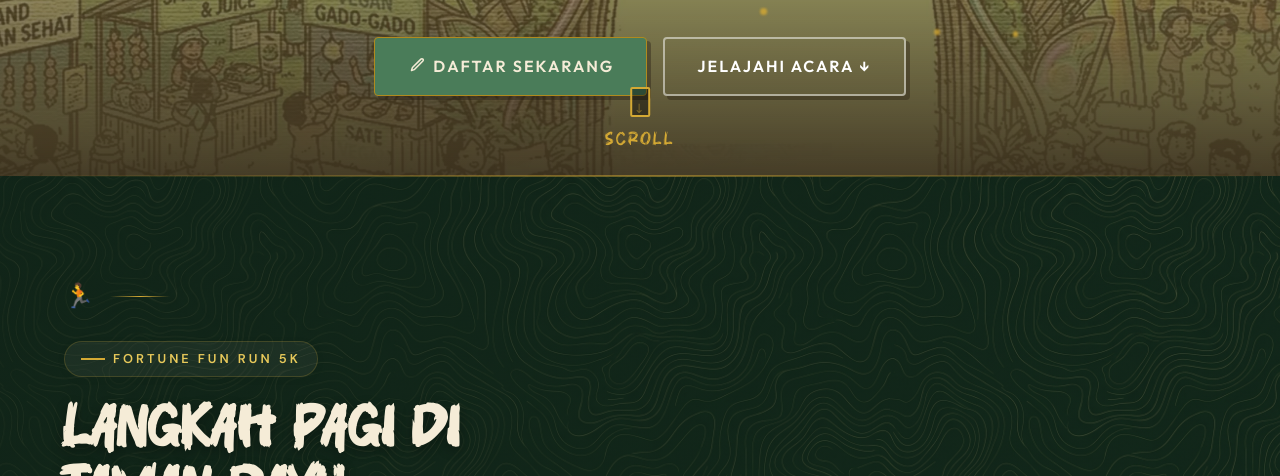
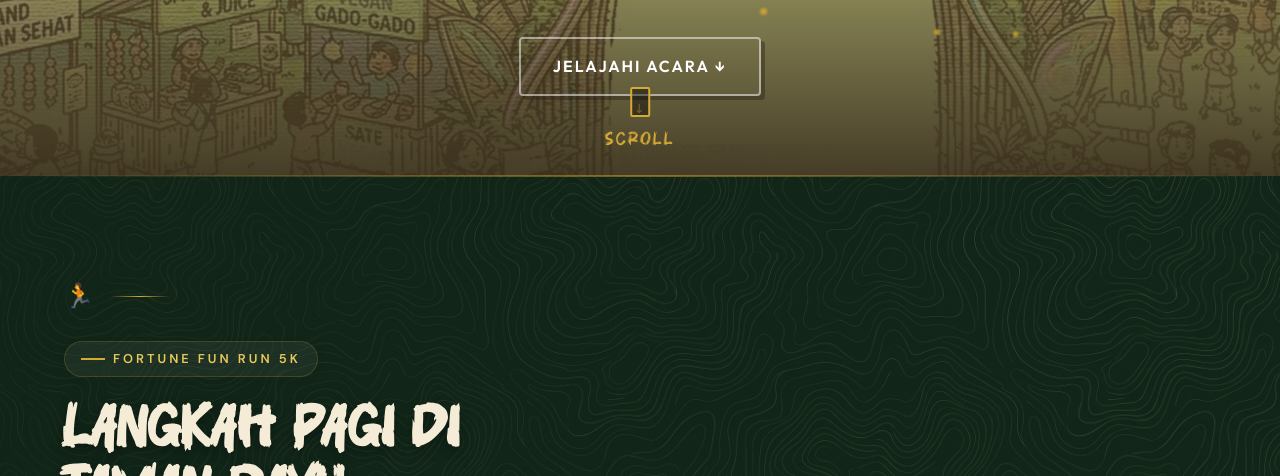
Before and after one commit to clarinovist/fortunefest-2026, a plain HTML site: page index.html in a window 1280 px wide. Shown: the part 624-1100 px from the top of the page. Drawn offline with Linux system fonts and the light colour scheme.

Commit message:
ux(hero): remove ambiguous 'Daftar Sekarang' CTA, keep single scroll button

```diff
--- a/index.html
+++ b/index.html
@@ -80,14 +80,6 @@
       </div>
 
       <div class="hero-actions">
-        <a href="#register" class="btn btn-primary">
-          <svg xmlns="http://www.w3.org/2000/svg" width="18" height="18" fill="none" viewBox="0 0 24 24"
-            stroke-width="2" stroke="currentColor">
-            <path stroke-linecap="round" stroke-linejoin="round"
-              d="M16.862 4.487l1.687-1.688a1.875 1.875 0 112.652 2.652L10.582 16.07a4.5 4.5 0 01-1.897 1.13L6 18l.8-2.685a4.5 4.5 0 011.13-1.897l8.932-8.931z" />
-          </svg>
-          Daftar Sekarang
-        </a>
         <a href="#funrun" class="btn btn-secondary btn-transparent-outline">
           Jelajahi Acara ↓
         </a>
```
